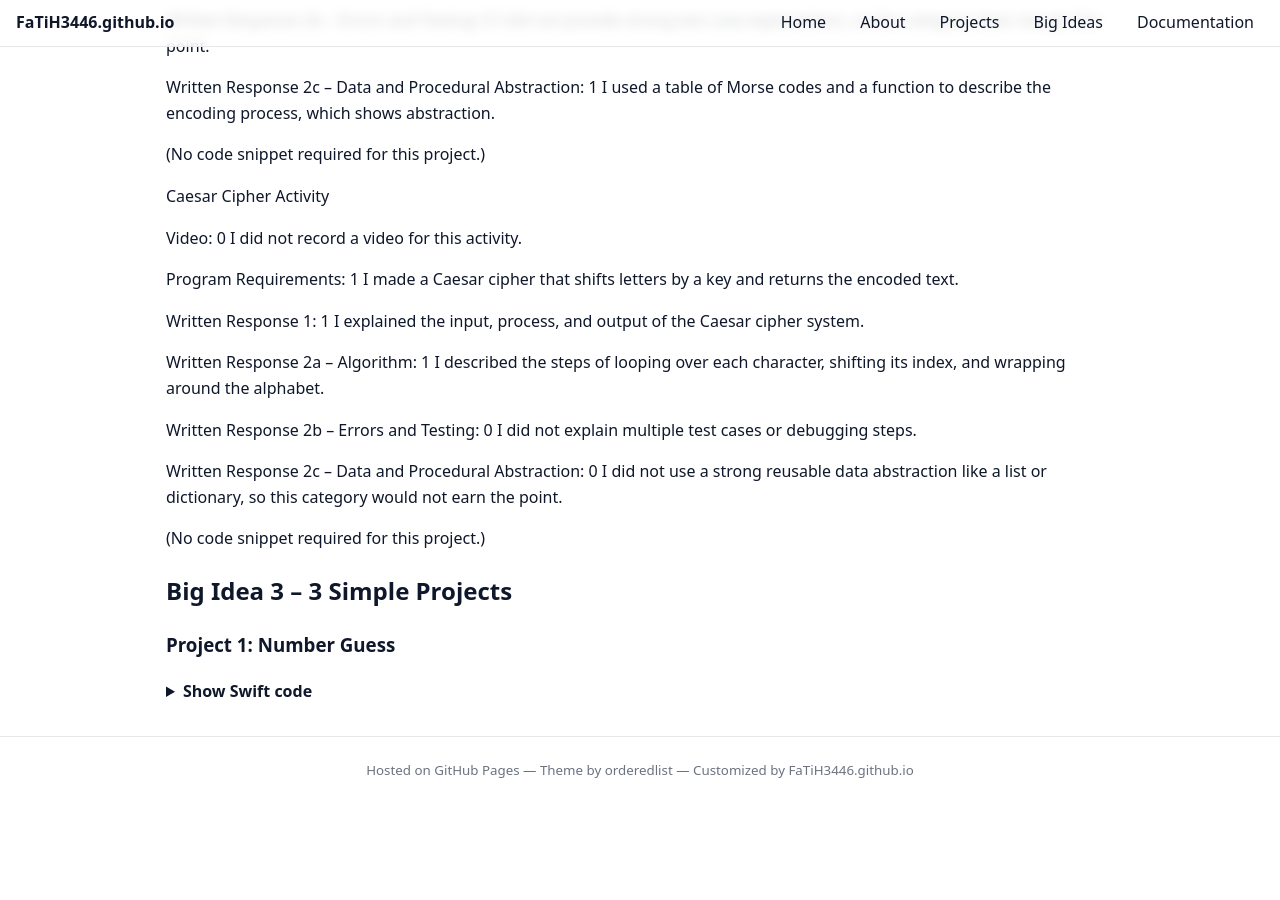
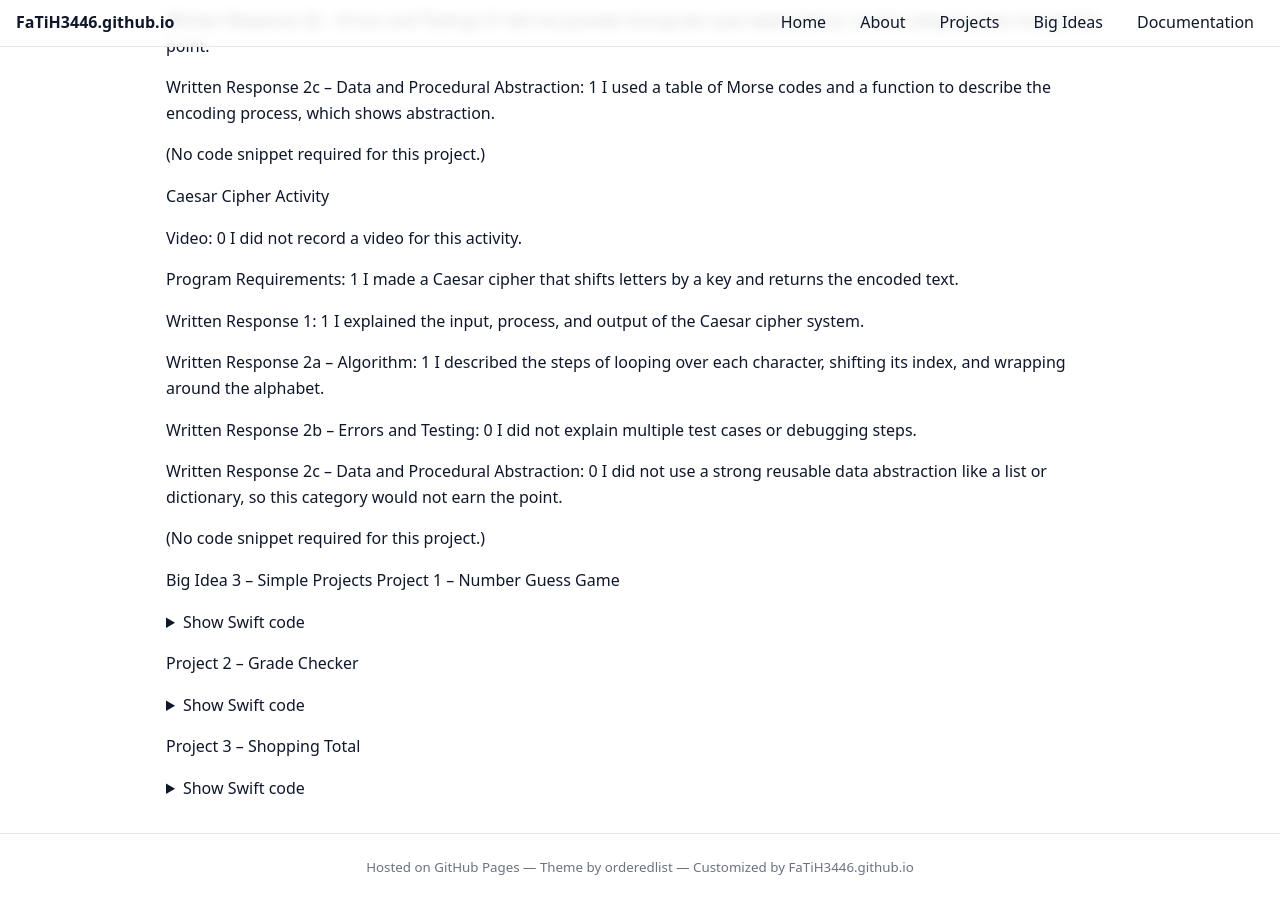
Before and after one commit to FaTiH3446/FaTiH3446.github.io, a Jekyll site: the page built from projects3.md, in a window 1280 px wide and 900 px high, scrolled down 2015 px. Built offline with Jekyll 4.4.1, drawn with Linux system fonts in a browser that asks for light colours; before the commit the page ends 2818 px from its top, so only the background shows below that.

Commit message:
Update projects3.md

````diff
--- a/projects3.md
+++ b/projects3.md
@@ -82,63 +82,54 @@ Written Response 2c – Data and Procedural Abstraction: 0 I did not use a stron
 (No code snippet required for this project.)
 
 
-## Big Idea 3 – 3 Simple Projects
-
-### Project 1: Number Guess
-
-<details>
-<summary><strong>Show Swift code</strong></summary>
-
-```swift
+Big Idea 3 – Simple Projects
+Project 1 – Number Guess Game
+<details> <summary>Show Swift code</summary>
+swift
+Kodu kopyala
 import SwiftUI
 
 struct ContentView: View {
     var body: some View {
-        VStack(spacing: 10) {
-            Text("Project 1: Number Guess")
-                .font(.title2)
+        VStack {
+            Text("Number Guess Game")
 
             ForEach(messages, id: \.self) { Text($0) }
         }
-        .padding()
     }
 
     var messages: [String] {
         let secret = Int.random(in: 1...10)
-        let guesses = [2, 5, 7, 9]
-
+        let guesses = [2, 5, 7]
         var lines: [String] = []
 
         for g in guesses {
             if g == secret {
-                lines.append("Guess \(g) is correct!")
+                lines.append("Correct: \(g)")
                 break
             } else if g < secret {
-                lines.append("Guess \(g) is too low")
+                lines.append("\(g) too low")
             } else {
-                lines.append("Guess \(g) is too high")
+                lines.append("\(g) too high")
             }
         }
-
         return lines
     }
 }
-```
-Project 2: Grade Checker
-
-<details> <summary><strong>Show Swift code</strong></summary>
-```swift
+</details>
+Project 2 – Grade Checker
+<details> <summary>Show Swift code</summary>
+swift
+Kodu kopyala
 import SwiftUI
 
 struct ContentView: View {
     var body: some View {
-        VStack(spacing: 10) {
-            Text("Project 2: Grade Checker")
-                .font(.title2)
+        VStack {
+            Text("Grade Checker")
 
             ForEach(messages, id: \.self) { Text($0) }
         }
-        .padding()
     }
 
     var messages: [String] {
@@ -146,16 +137,14 @@ struct ContentView: View {
         var total = 0
         var lines: [String] = []
 
-        for g in grades {
-            total += g
-        }
+        for g in grades { total += g }
 
-        let average = total / grades.count
-        lines.append("Average: \(average)")
+        let avg = total / grades.count
+        lines.append("Average: \(avg)")
 
-        if average >= 85 {
+        if avg >= 85 {
             lines.append("Excellent")
-        } else if average >= 70 {
+        } else if avg >= 70 {
             lines.append("Good")
         } else {
             lines.append("Needs improvement")
@@ -164,43 +153,34 @@ struct ContentView: View {
         return lines
     }
 }
-
 </details>
-Project 3: Shopping Total
-
-<details> <summary><strong>Show Swift code</strong></summary>
-```swift
+Project 3 – Shopping Total
+<details> <summary>Show Swift code</summary>
+swift
+Kodu kopyala
 import SwiftUI
 
 struct ContentView: View {
     var body: some View {
-        VStack(spacing: 10) {
-            Text("Project 3: Shopping Total")
-                .font(.title2)
+        VStack {
+            Text("Shopping Total")
 
             ForEach(messages, id: \.self) { Text($0) }
         }
-        .padding()
     }
 
     var messages: [String] {
         let prices = [5, 8, 12]
         let budget = 20
-
         var total = 0
         var lines: [String] = []
 
-        for p in prices {
-            total += p
-        }
+        for p in prices { total += p }
 
-        lines.append("Total price: \(total)")
+        lines.append("Total: \(total)")
 
         if total > budget {
             lines.append("Over budget")
-            if total - budget <= 5 {
-                lines.append("Only a little over")
-            }
         } else {
             lines.append("Within budget")
         }
@@ -208,6 +188,4 @@ struct ContentView: View {
         return lines
     }
 }
-
-</details> ```
-```
+</details>
````
